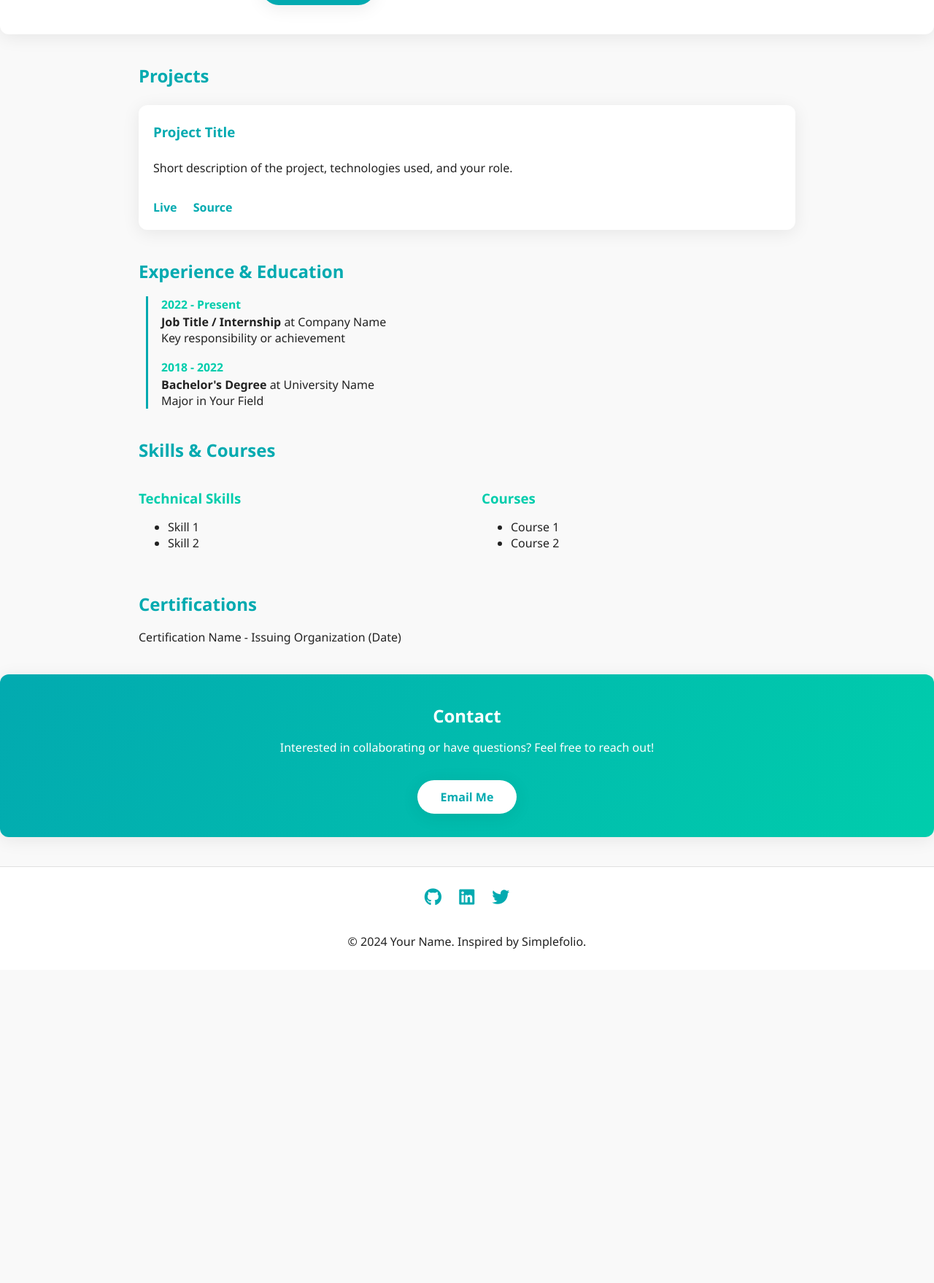
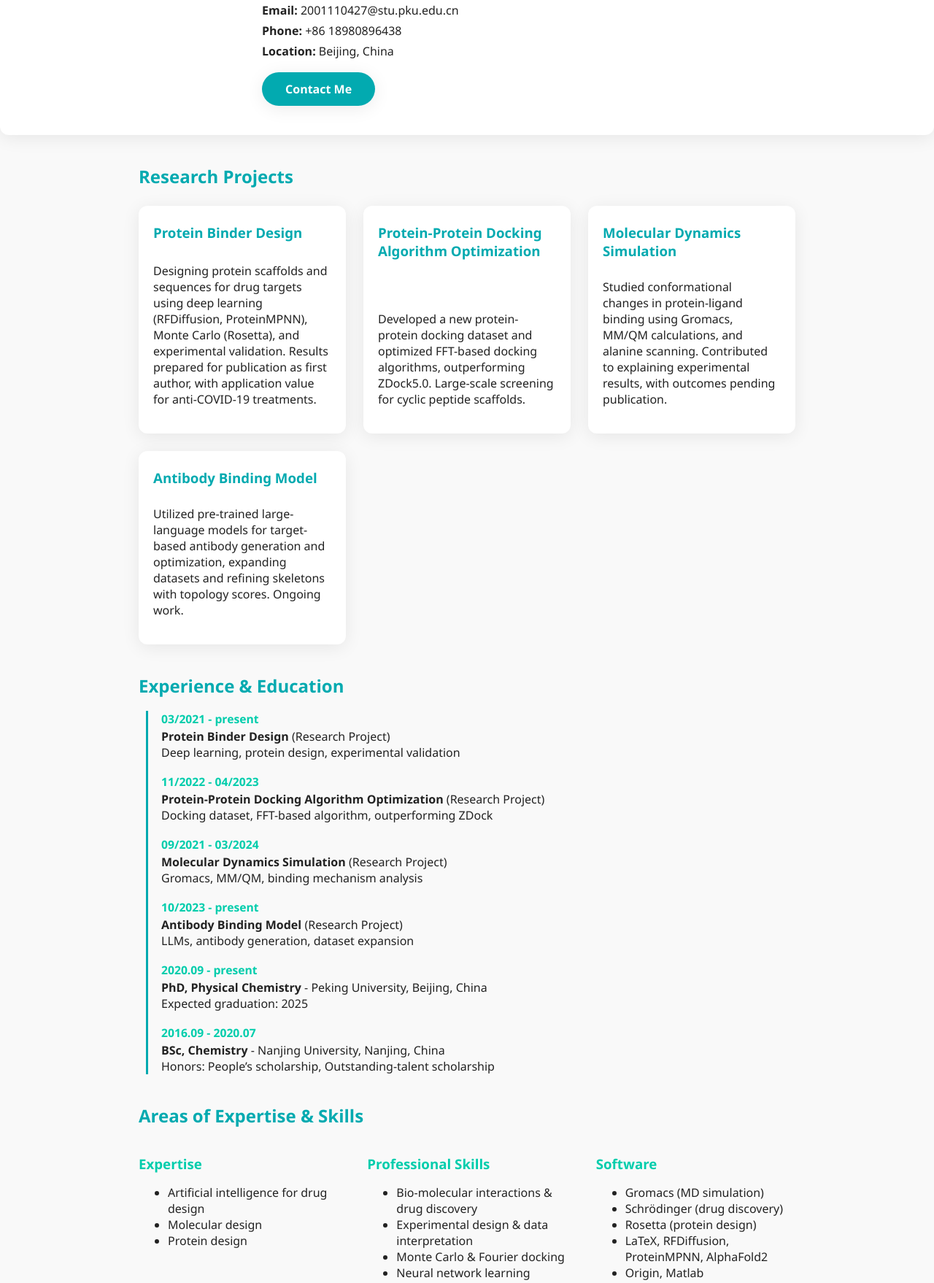
Before and after one commit to Sirius9827/Sirius9827.github.io, a plain HTML site: page index.html in a window 1280 px wide. Shown: the part 544-2302 px from the top of the page at 73% size. Before the commit the page ends 1873 px from the top, so only its background shows below. Drawn offline with Linux system fonts and the light colour scheme.

Commit message:
modify personal profile information

```diff
--- a/index.html
+++ b/index.html
@@ -3,7 +3,7 @@
 <head>
     <meta charset="UTF-8">
     <meta name="viewport" content="width=device-width, initial-scale=1.0">
-    <title>Your Name | Portfolio</title>
+    <title>Yang Yang | Portfolio</title>
     <link rel="stylesheet" href="styles.css">
     <link rel="stylesheet" href="https://cdnjs.cloudflare.com/ajax/libs/font-awesome/6.0.0/css/all.min.css">
 </head>
@@ -11,8 +11,8 @@
     <header class="hero">
         <div class="container hero-content">
             <div>
-                <h1>Hi, I'm <span class="highlight">Your Name</span></h1>
-                <h2>Professional Title / Student</h2>
+                <h1>Hi, I'm <span class="highlight">Yang Yang</span></h1>
+                <h2>PhD Student in Artificial Intelligence & Drug Design</h2>
                 <a href="#about" class="cta-btn">Know more</a>
             </div>
         </div>
@@ -25,10 +25,11 @@
                 </div>
                 <div class="about-info">
                     <h2>About Me</h2>
-                    <p>Brief professional summary, research interests, and career objectives. Add hobbies or goals if desired.</p>
+                    <p>I’m a 4th grade PhD student expertising in the field of Artificial Intelligence and Drug Design. I received comprehensive academic training and excel in logical reasoning and self-learning, with good communication and active collaboration with researchers in academic projects. I integrate multi-disciplinary, and when faced with challenges, I actively explore solutions. I aspire to deepen my knowledge in my existing field and expand into new domains, particularly focusing on leveraging artificial intelligence in drug design and utilizing deep learning to advance scientific research.</p>
                     <ul class="about-list">
-                        <li><strong>Email:</strong> email@example.com</li>
-                        <li><strong>Location:</strong> Your Location</li>
+                        <li><strong>Email:</strong> 2001110427@stu.pku.edu.cn</li>
+                        <li><strong>Phone:</strong> +86 18980896438</li>
+                        <li><strong>Location:</strong> Beijing, China</li>
                     </ul>
                     <a href="#contact" class="cta-btn cta-btn--resume">Contact Me</a>
                 </div>
@@ -36,17 +37,24 @@
         </section>
         <section id="projects" class="projects-section">
             <div class="container">
-                <h2>Projects</h2>
+                <h2>Research Projects</h2>
                 <div class="projects-grid">
                     <div class="project-card">
-                        <h3>Project Title</h3>
-                        <p>Short description of the project, technologies used, and your role.</p>
-                        <div class="project-links">
-                            <a href="#" target="_blank">Live</a>
-                            <a href="#" target="_blank">Source</a>
-                        </div>
+                        <h3>Protein Binder Design</h3>
+                        <p>Designing protein scaffolds and sequences for drug targets using deep learning (RFDiffusion, ProteinMPNN), Monte Carlo (Rosetta), and experimental validation. Results prepared for publication as first author, with application value for anti-COVID-19 treatments.</p>
                     </div>
-                    <!-- Add more project cards as needed -->
+                    <div class="project-card">
+                        <h3>Protein-Protein Docking Algorithm Optimization</h3>
+                        <p>Developed a new protein-protein docking dataset and optimized FFT-based docking algorithms, outperforming ZDock5.0. Large-scale screening for cyclic peptide scaffolds.</p>
+                    </div>
+                    <div class="project-card">
+                        <h3>Molecular Dynamics Simulation</h3>
+                        <p>Studied conformational changes in protein-ligand binding using Gromacs, MM/QM calculations, and alanine scanning. Contributed to explaining experimental results, with outcomes pending publication.</p>
+                    </div>
+                    <div class="project-card">
+                        <h3>Antibody Binding Model</h3>
+                        <p>Utilized pre-trained large-language models for target-based antibody generation and optimization, expanding datasets and refining skeletons with topology scores. Ongoing work.</p>
+                    </div>
                 </div>
             </div>
         </section>
@@ -55,17 +63,45 @@
                 <h2>Experience & Education</h2>
                 <div class="timeline">
                     <div class="timeline-item">
-                        <span class="timeline-date">2022 - Present</span>
+                        <span class="timeline-date">03/2021 - present</span>
                         <div>
-                            <strong>Job Title / Internship</strong> at Company Name<br>
-                            <span>Key responsibility or achievement</span>
+                            <strong>Protein Binder Design</strong> (Research Project)<br>
+                            <span>Deep learning, protein design, experimental validation</span>
                         </div>
                     </div>
                     <div class="timeline-item">
-                        <span class="timeline-date">2018 - 2022</span>
+                        <span class="timeline-date">11/2022 - 04/2023</span>
                         <div>
-                            <strong>Bachelor's Degree</strong> at University Name<br>
-                            <span>Major in Your Field</span>
+                            <strong>Protein-Protein Docking Algorithm Optimization</strong> (Research Project)<br>
+                            <span>Docking dataset, FFT-based algorithm, outperforming ZDock</span>
+                        </div>
+                    </div>
+                    <div class="timeline-item">
+                        <span class="timeline-date">09/2021 - 03/2024</span>
+                        <div>
+                            <strong>Molecular Dynamics Simulation</strong> (Research Project)<br>
+                            <span>Gromacs, MM/QM, binding mechanism analysis</span>
+                        </div>
+                    </div>
+                    <div class="timeline-item">
+                        <span class="timeline-date">10/2023 - present</span>
+                        <div>
+                            <strong>Antibody Binding Model</strong> (Research Project)<br>
+                            <span>LLMs, antibody generation, dataset expansion</span>
+                        </div>
+                    </div>
+                    <div class="timeline-item">
+                        <span class="timeline-date">2020.09 - present</span>
+                        <div>
+                            <strong>PhD, Physical Chemistry</strong> - Peking University, Beijing, China<br>
+                            <span>Expected graduation: 2025</span>
+                        </div>
+                    </div>
+                    <div class="timeline-item">
+                        <span class="timeline-date">2016.09 - 2020.07</span>
+                        <div>
+                            <strong>BSc, Chemistry</strong> - Nanjing University, Nanjing, China<br>
+                            <span>Honors: People’s scholarship, Outstanding-talent scholarship</span>
                         </div>
                     </div>
                 </div>
@@ -73,20 +109,41 @@
         </section>
         <section id="skills" class="skills-section">
             <div class="container">
-                <h2>Skills & Courses</h2>
+                <h2>Areas of Expertise & Skills</h2>
                 <div class="skills-grid">
                     <div>
-                        <h3>Technical Skills</h3>
+                        <h3>Expertise</h3>
                         <ul>
-                            <li>Skill 1</li>
-                            <li>Skill 2</li>
+                            <li>Artificial intelligence for drug design</li>
+                            <li>Molecular design</li>
+                            <li>Protein design</li>
                         </ul>
                     </div>
                     <div>
-                        <h3>Courses</h3>
+                        <h3>Professional Skills</h3>
                         <ul>
-                            <li>Course 1</li>
-                            <li>Course 2</li>
+                            <li>Bio-molecular interactions & drug discovery</li>
+                            <li>Experimental design & data interpretation</li>
+                            <li>Monte Carlo & Fourier docking</li>
+                            <li>Neural network learning algorithms</li>
+                            <li>Diffusion models, transfer learning, pre-training in biology</li>
+                        </ul>
+                    </div>
+                    <div>
+                        <h3>Software</h3>
+                        <ul>
+                            <li>Gromacs (MD simulation)</li>
+                            <li>Schrödinger (drug discovery)</li>
+                            <li>Rosetta (protein design)</li>
+                            <li>LaTeX, RFDiffusion, ProteinMPNN, AlphaFold2</li>
+                            <li>Origin, Matlab</li>
+                        </ul>
+                    </div>
+                    <div>
+                        <h3>Coding</h3>
+                        <ul>
+                            <li>Python (deep learning, research)</li>
+                            <li>Linux (MD, parallel computing, cluster management)</li>
                         </ul>
                     </div>
                 </div>
@@ -94,9 +151,19 @@
         </section>
         <section id="certifications" class="certifications-section">
             <div class="container">
-                <h2>Certifications</h2>
+                <h2>Relevant Courses</h2>
                 <ul class="cert-list">
-                    <li>Certification Name - Issuing Organization (Date)</li>
+                    <li>Software and Hardware</li>
+                    <li>Data Visualization</li>
+                    <li>Business Intelligence</li>
+                    <li>Digital Marketing</li>
+                    <li>Time Series Analysis & Forecasting</li>
+                    <li>Mathematical Physics Methods</li>
+                    <li>Data Structures and Algorithms</li>
+                    <li>Computer Fundamentals</li>
+                    <li>Physical Chemistry</li>
+                    <li>Biochemistry</li>
+                    <li>Bioinformatics</li>
                 </ul>
             </div>
         </section>
@@ -104,7 +171,7 @@
             <div class="container contact-wrapper">
                 <h2>Contact</h2>
                 <p>Interested in collaborating or have questions? Feel free to reach out!</p>
-                <a href="mailto:email@example.com" class="cta-btn">Email Me</a>
+                <a href="mailto:2001110427@stu.pku.edu.cn" class="cta-btn">Email Me</a>
             </div>
         </section>
     </main>
@@ -115,7 +182,7 @@
                 <a href="#" target="_blank"><i class="fab fa-linkedin"></i></a>
                 <a href="#" target="_blank"><i class="fab fa-twitter"></i></a>
             </div>
-            <p>&copy; 2024 Your Name. Inspired by Simplefolio.</p>
+            <p>&copy; 2024 Yang Yang. Inspired by Simplefolio.</p>
         </div>
     </footer>
 </body>
```
